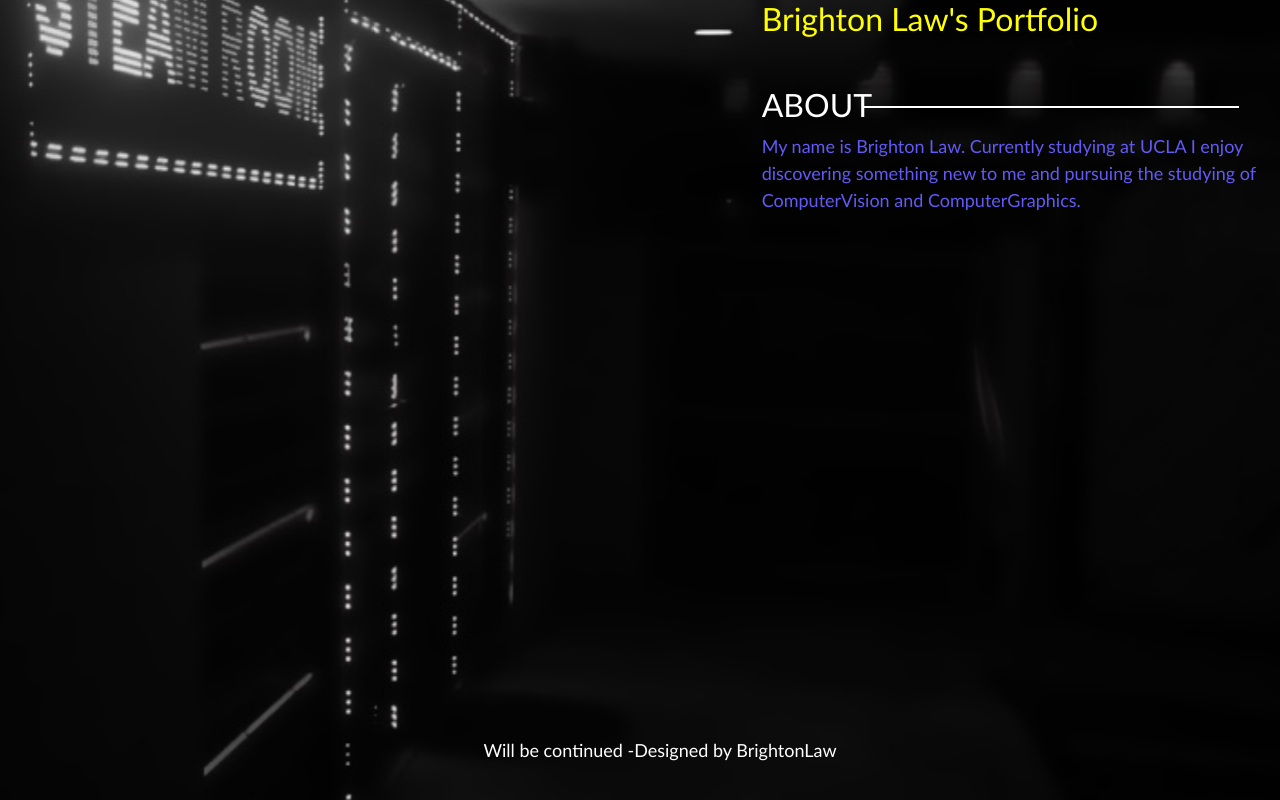
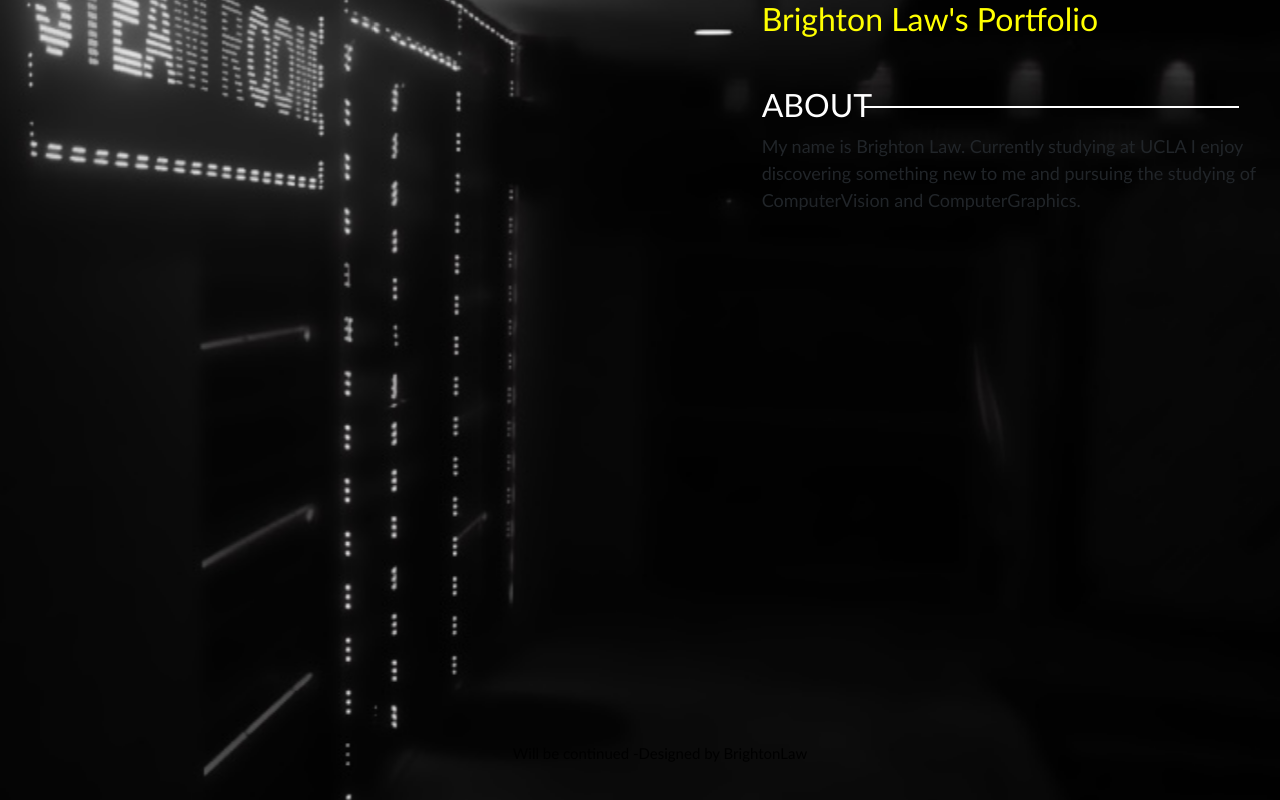
Before and after one commit to brightooon/site, a plain HTML site: page index.html in a window 1280 px wide. Drawn offline with nearby package versions, Linux system fonts and the light colour scheme.

Commit message:
dsahbdsabud

```diff
--- a/css/media.css
+++ b/css/media.css
@@ -3,7 +3,9 @@ body{
 	font-weight: 400;
 	font-size: 18px;
     background: #000;
-    color:#6359f5;
+    lighting-color:#948df7;
+    color-interpolation-filters: sRGB;
+
 	overflow-y: scroll;
 	overflow-x: hidden;
     right:100;
@@ -38,9 +40,12 @@ h2:after{
 .tm-content {
     z-index: 1001;
 }
+p{
+    color:black;
+}
 .footer-link {
     margin: 20px;
-	font-size: 18px;
+	font-size: 15px;
     position: absolute;
     bottom: 0;
     left: 0;
```
